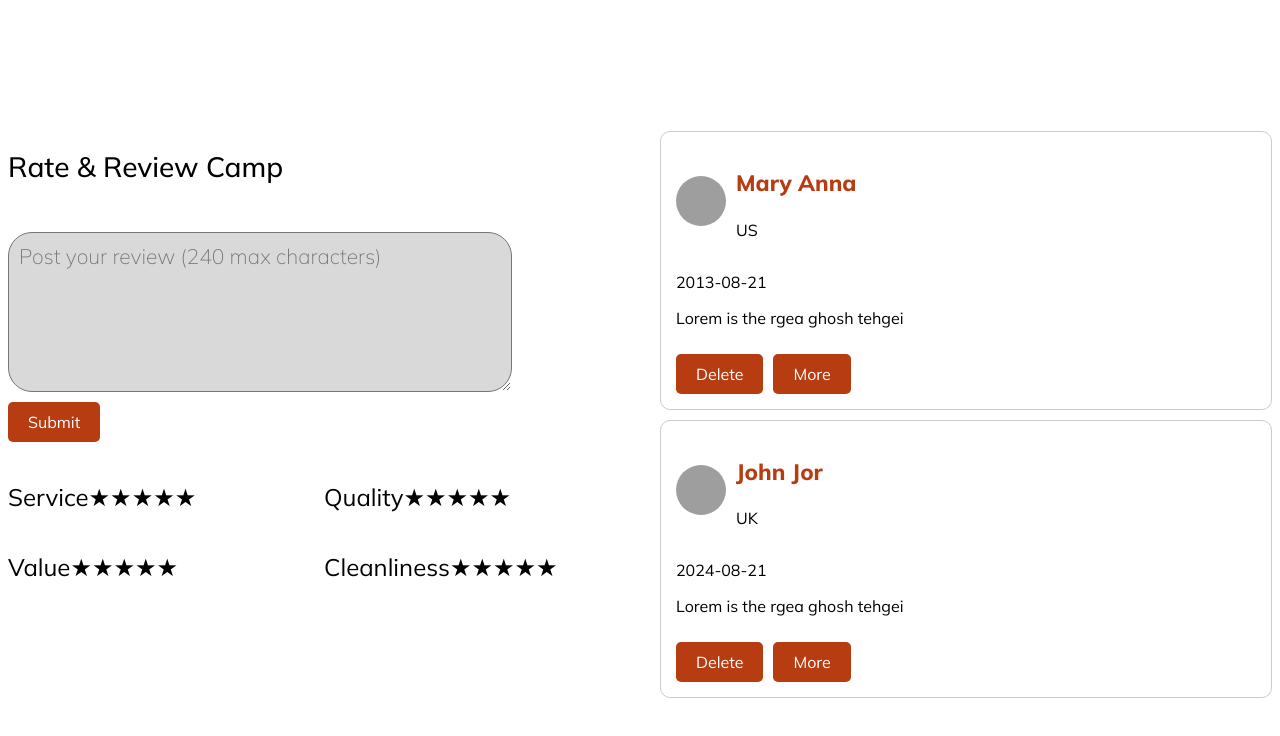
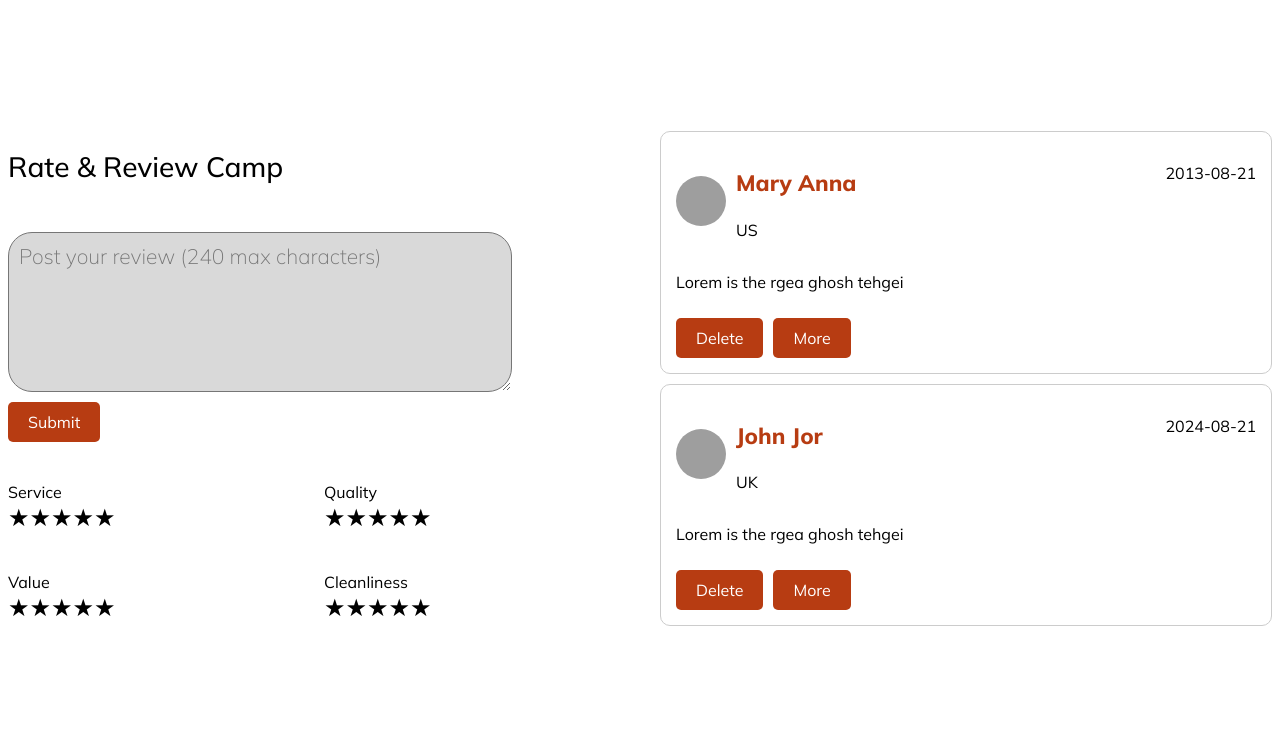
Before and after one commit to Raman-14/ReviewSystem, a Vue app: page / in a window 1280 px wide. Shown: the top 736 px of the page. Built offline with nearby package versions, Linux system fonts and the light colour scheme; grey boxes are pictures that could not be loaded.

Commit message:
add changes

```diff
--- a/src/App.vue
+++ b/src/App.vue
@@ -29,9 +29,15 @@ export default {
     };
   },
   methods: {
-    addReview(review) {
-      this.reviews.push(review);
-    },
+     addReview(review) {
+    // Add a new review object to the reviews array
+    this.reviews.push({
+      profile_name: "John Jor",
+      profile_location: "UK",
+      created_at: "2024-08-21",
+      ...review // Spread operator to include properties from the passed review object
+    });
+     },
     deleteReview(index) {
       // Remove the review from the array
       this.reviews.splice(index, 1);
--- a/src/components/RatingStar.vue
+++ b/src/components/RatingStar.vue
@@ -1,6 +1,6 @@
 <template>
+    <div>{{ ratingHeading }}</div>
   <div class="rating-star">
-    <span>{{ ratingHeading }}</span>
     <span
       v-for="star in totalStar"
       :key="star"
--- a/src/components/ReviewComp.vue
+++ b/src/components/ReviewComp.vue
@@ -2,16 +2,24 @@
   <div>
     <div v-for="(review, index) in reviews" :key="index" class="review-card">
       <div class="review-header">
+
         <div class="profile-info">
           <img src="https://source.unsplash.com/random/200x200?sig=1" alt="Profile Image" class="profile-img" />
+
           <div class="profile-details">
+
+            <div>
             <p class="profileName">{{review.profile_name}}</p>
             <p>{{review.profile_location}}</p>
+            </div>
+
           </div>
         </div>
+
         <div class="date">
           <p>{{review.created_at}}</p>
         </div>
+
       </div>
       <div class="review-content" v-if="review.showMore || !review.showMore">
         <p>{{ review.content }}</p>
@@ -51,6 +59,10 @@ export default {
 </script>
 
 <style scoped>
+.review-header{
+  display: flex;
+  justify-content: space-between;
+}
 .profileName{
   color: #B73C12;
   font-size: 22.32px;
@@ -77,7 +89,7 @@ export default {
 }
 
 .date {
-  margin-left: auto;
+
 }
 
 .review-content {
```
